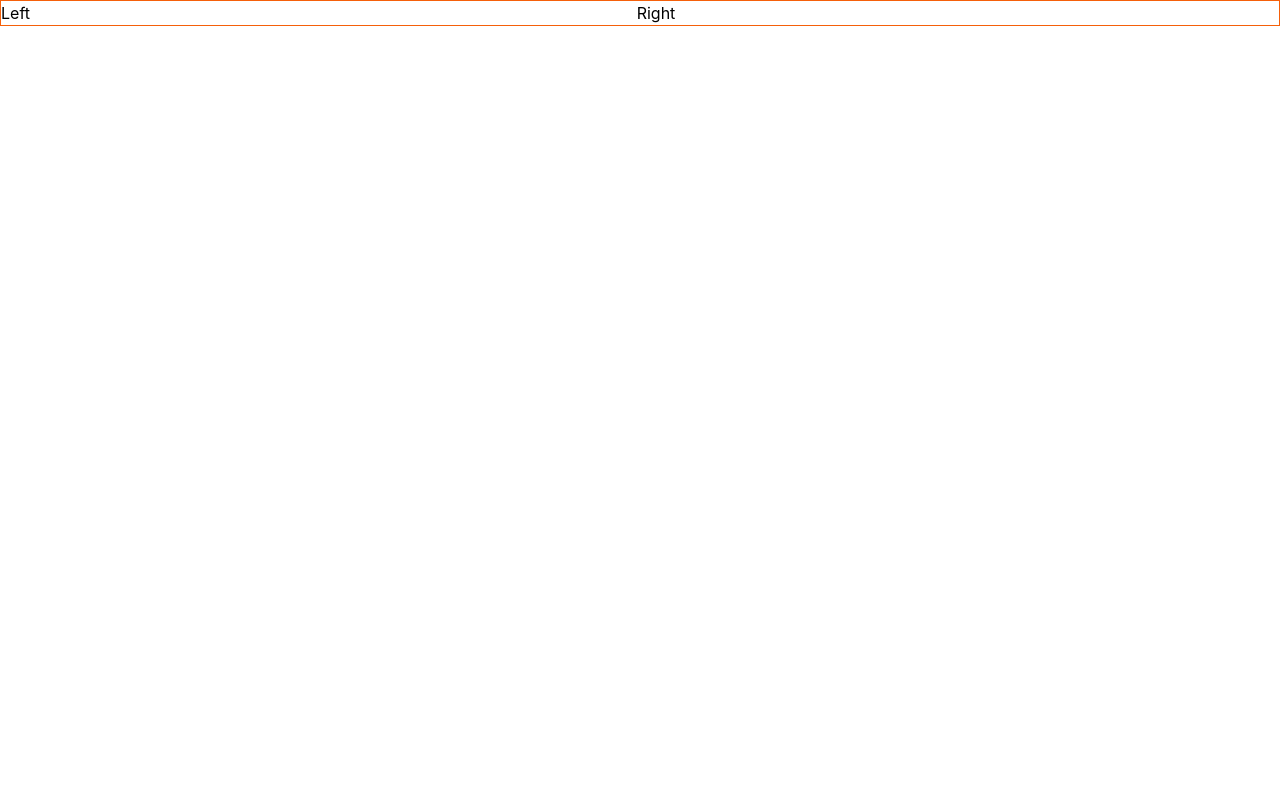
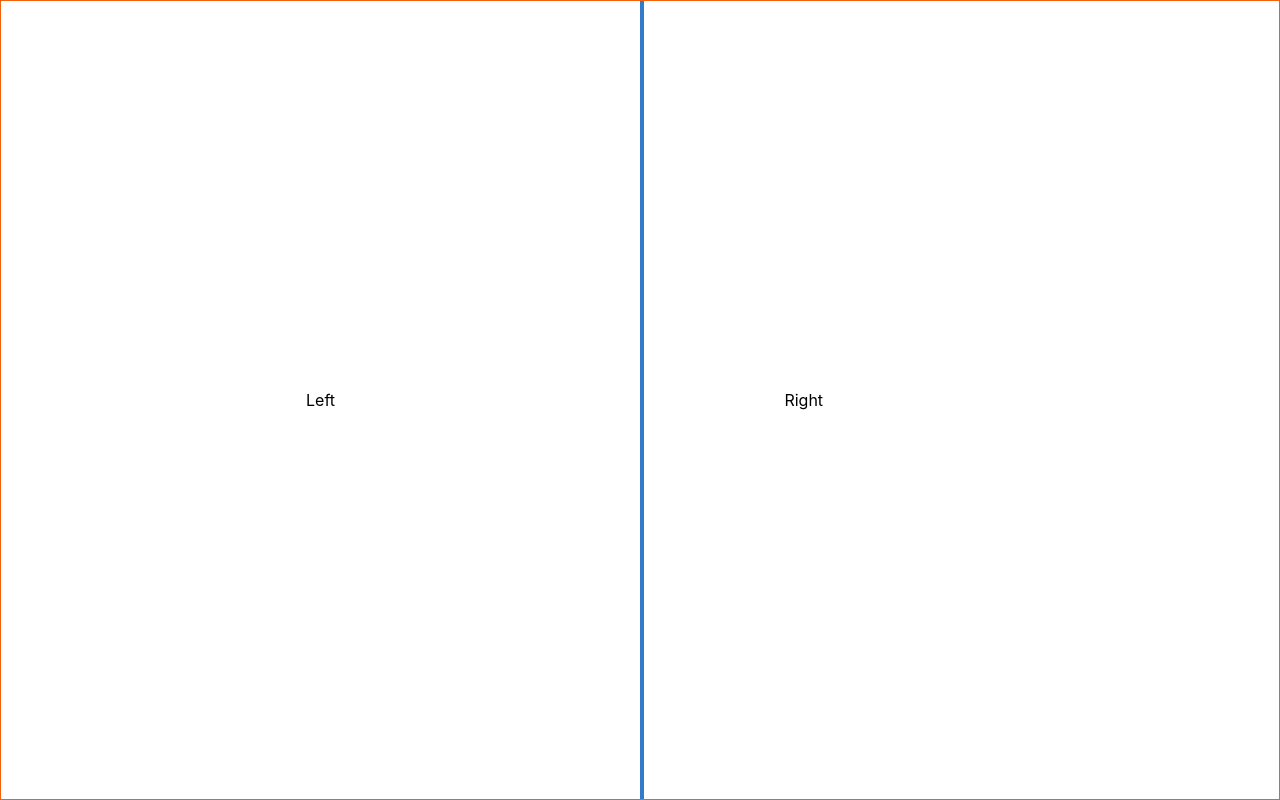
Before and after one commit to olvest/resizer-test, a website: page index.html in a window 1280 px wide. Drawn offline with Linux system fonts and the light colour scheme.

Commit message:
Что-то работает

```diff
--- a/resizer.css
+++ b/resizer.css
@@ -3,6 +3,8 @@ body {
     Arial, sans-serif, "Apple Color Emoji", "Segoe UI Emoji", "Segoe UI Symbol";
   line-height: 1.5;
   margin: 0;
+  /* height: 100%;
+  width: 100%; */
 }
 * {
   box-sizing: border-box;
@@ -15,22 +17,28 @@ a {
   border: 1px solid #f5600a;
   height: 100%;
   width: 100%;
+  align-self: stretch;
+  /* Высота под вопросом */
+  height: 100vh;
 }
 
 .resizer {
   background-color: #337bc9;
   cursor: ew-resize;
-  height: 100%;
-  width: 3px;
+  /* height: 100%; */
+  width: 4px;
 }
 .container-left {
   align-items: center;
   display: flex;
   justify-content: center;
+  width: 50%;
+  min-width: 25%;
 }
 .container-right {
-  flex: 1;
+  /* flex: 1; */
   align-items: center;
   display: flex;
   justify-content: center;
+  min-width: 25%;
 }
```
